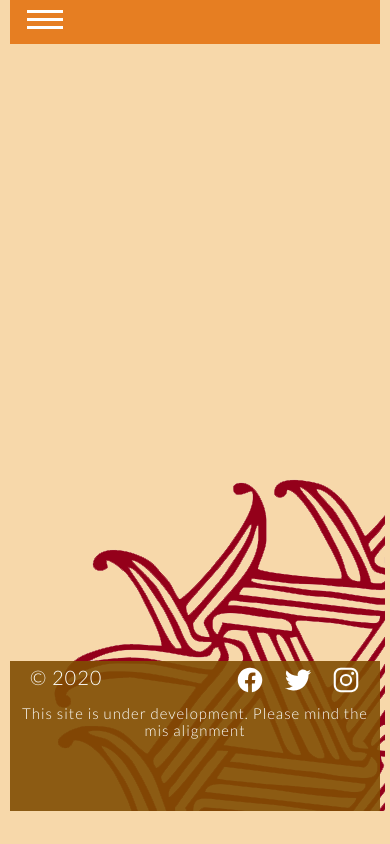
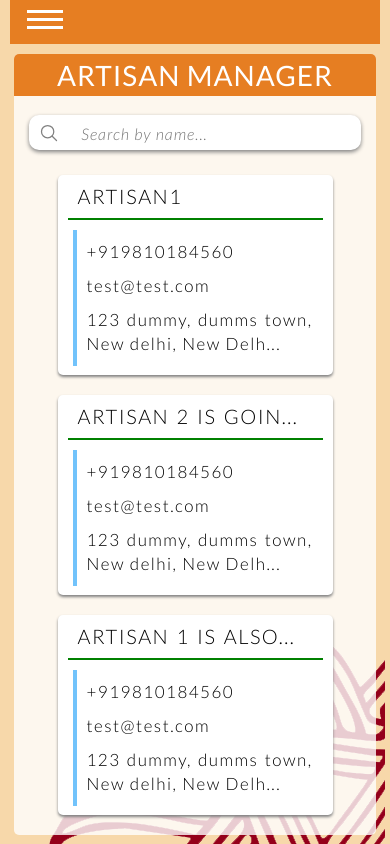
Before and after one commit to ayansasmal/dastkar, a React (Create React App) app in the folder WIP/dastkar-ui/: page /artisans in a window 390 px wide. Shown: the top 844 px of the page. Built offline with nearby package versions, Linux system fonts and the light colour scheme; what axios-mock-adapter would draw is missing.

Commit message:
Added Artisans page and modal

```diff
--- a/WIP/dastkar-ui/package.json
+++ b/WIP/dastkar-ui/package.json
@@ -5,7 +5,7 @@
   "dependencies": {
     "@testing-library/jest-dom": "^5.10.1",
     "@testing-library/react": "^10.3.0",
-    "@testing-library/user-event": "^12.0.3",
+    "@testing-library/user-event": "^12.0.6",
     "axios": "^0.19.2",
     "bootstrap": "^4.5.0",
     "import-lazy": "^4.0.0",
--- /dev/null
+++ b/WIP/dastkar-ui/src/components/Tiles/Tiles.js
@@ -0,0 +1,16 @@
+import React from "react";
+import classes from "./Tiles.module.css";
+import Tile from "../UI/Tile/Tile";
+
+const Tiles = (props) => {
+    const tileData = props.data.map((tile, index) => {
+        return <Tile key={index} {...tile} clicked={props.clicked}/>;
+    });
+  return (
+    <div className={classes.Tiles}>
+      {tileData}
+    </div>
+  );
+};
+
+export default Tiles;
--- /dev/null
+++ b/WIP/dastkar-ui/src/components/Tiles/Tiles.module.css
@@ -0,0 +1,9 @@
+.Tiles{
+    text-align: left;
+}
+
+@media (max-width: 770px) {
+    .Tiles{
+        text-align: center;
+    }
+}
--- /dev/null
+++ b/WIP/dastkar-ui/src/components/UI/Modal/Modal.js
@@ -0,0 +1,18 @@
+import React from "react";
+import classes from "./Modal.module.css";
+
+const Modal = (props) => {
+  return (
+    <React.Fragment>
+      <div className={classes.Modal} >
+        <button className="close-button" id="close-button" onClick={props.click}>
+          X
+        </button>
+        {props.children}
+      </div>
+      <div className={classes.ModalOverlay} id="modal-overlay"></div>
+    </React.Fragment>
+  );
+};
+
+export default Modal;
--- /dev/null
+++ b/WIP/dastkar-ui/src/components/UI/Modal/Modal.module.css
@@ -0,0 +1,38 @@
+.Modal {
+  /* This way it could be display flex or grid or whatever also. */
+  display: block;
+
+  /* Probably need media queries here */
+  width: 600px;
+  max-width: 100%;
+
+  height: 400px;
+  max-height: 100%;
+
+  position: fixed;
+
+  z-index: 100;
+
+  left: 50%;
+  top: 50%;
+
+  /* Use this for centering if unknown width/height */
+  transform: translate(-50%, -50%);
+
+  /* If known, negative margins are probably better (less chance of blurry text). */
+  /* margin: -200px 0 0 -200px; */
+
+  background: white;
+  box-shadow: 0 0 60px 10px rgba(0, 0, 0, 0.9);
+}
+
+.ModalOverlay {
+  position: fixed;
+  top: 0;
+  left: 0;
+  width: 100%;
+  height: 100%;
+  z-index: 50;
+
+  background: rgba(0, 0, 0, 0.6);
+}
--- /dev/null
+++ b/WIP/dastkar-ui/src/components/UI/Tile/Tile.js
@@ -0,0 +1,34 @@
+import React from "react";
+import classes from "./Tile.module.css";
+
+const Tile = (props) => {
+  const getAddress = (address) => {
+    if (address) {
+      return `${address.street}, ${address.locality}, ${address.city}, ${address.state}, ${address.zip}, ${address.country}`;
+    }
+    return undefined;
+  };
+
+  const minimizeText = (text, length) => {
+    if (text.length >= length) return `${text.substr(0, length - 3)}...`;
+    return text;
+  };
+
+  return (
+    <div className={classes.Tile} onClick={() => props.clicked(props.id)}>
+      <div className={classes.Header}>
+        <div className={classes.Title}>{minimizeText(props.title, 20)}</div>
+      </div>
+      <div className={classes.Details}>
+        <div className={classes.Detail}>{props.contactNo}</div>
+        <div className={classes.Detail}>{props.email}</div>
+        <div className={classes.Detail}>{`${minimizeText(
+          getAddress(props.address),
+          45
+        )}`}</div>
+      </div>
+    </div>
+  );
+};
+
+export default Tile;
--- /dev/null
+++ b/WIP/dastkar-ui/src/components/UI/Tile/Tile.module.css
@@ -0,0 +1,51 @@
+.Tile {
+  display: inline-block;
+  width: 275px;
+  height: 200px;
+  vertical-align: top;
+  margin: 10px;
+  padding: 10px;
+  border-radius: 5px;
+  box-shadow: 0px 2px 3px 0px grey;
+  background-color: white;
+}
+
+.Header {
+  padding: 0px;
+  margin-bottom: 10px;
+}
+
+.Title {
+  display: block;
+  word-wrap: break-word;
+  text-transform: uppercase;
+  width: 100%;
+  text-align: justify;
+  letter-spacing: 1.5px;
+  word-spacing: 2px;
+  margin: 0px 10px;
+}
+
+.Header:after {
+  display: block;
+  height: 2px;
+  background-color: green;
+  content: " ";
+  margin-top: 10px;
+}
+
+.Details {
+  border-left: 4px solid #72c3fb;
+  margin-left: 5px;
+  padding: 5px 0px;
+}
+
+.Detail {
+  padding: 5px 10px;
+  font-size: 85%;
+  line-height: 1.2rem;
+  text-align: justify;
+  letter-spacing: 1.5px;
+  word-wrap: break-word;
+  word-break: break-all;
+}
--- a/WIP/dastkar-ui/src/containers/Artisans/Artisans.js
+++ b/WIP/dastkar-ui/src/containers/Artisans/Artisans.js
@@ -1,8 +1,105 @@
-import React from "react";
+import React, { useState } from "react";
 import classes from "./Artisans.module.css";
+import Input from "../../components/UI/Input/Input";
+import Tiles from "../../components/Tiles/Tiles";
+import Modal from "../../components/UI/Modal/Modal";
 
 const Artisans = (props) => {
-  return <div className={classes.Artisans}></div>;
+  const artisans = [
+    {
+      id: "AA1",
+      title: "Artisan1",
+      address: {
+        street: "123 dummy",
+        locality: "dumms town",
+        city: "New delhi",
+        state: "New Delhi",
+        zip: "110049",
+        country: "India",
+      },
+      contactNo: "+919810184560",
+      email: "test@test.com",
+    },
+    {
+      id: "AA2",
+      title: "Artisan 2 is going to have fun",
+      address: {
+        street: "123 dummy",
+        locality: "dumms town",
+        city: "New delhi",
+        state: "New Delhi",
+        zip: "110049",
+        country: "India",
+      },
+      contactNo: "+919810184560",
+      email: "test@test.com",
+    },
+    {
+      id: "AA3",
+      title: "Artisan 1 is also there and will enjoy",
+      address: {
+        street: "123 dummy",
+        locality: "dumms town",
+        city: "New delhi",
+        state: "New Delhi",
+        zip: "110049",
+        country: "India",
+      },
+      contactNo: "+919810184560",
+      email: "test@test.com",
+    },
+  ];
+  const [displayModal, setDisplayModal] = useState(false);
+  const [selected, setSelectedArtisan] = useState({});
+
+  const exploreArtisan = (id) => {
+    const selectedArtisan = artisans.filter((value) => value.id === id)[0];
+    setSelectedArtisan(selectedArtisan);
+    setDisplayModal(true);
+  };
+
+  const toggleModal = () => {
+    setDisplayModal(!displayModal);
+  }
+
+  let modal = null;
+  if (displayModal) {
+    modal = (
+      <Modal click={toggleModal}>
+        <div>{JSON.stringify(selected)}</div>
+      </Modal>
+    );
+  }
+
+  return (
+    <React.Fragment>
+      <div className={classes.Artisans}>
+        <div className={classes.Header}>
+          <div className={classes.Title}>
+            <h3>Artisan Manager</h3>
+            <div className={classes.SearchLarge}>
+              <div className={classes.SearchIcon}>
+                <ion-icon name="search-outline"></ion-icon>
+              </div>
+              <div className={classes.SearchField}>
+                <Input type="text" placeholder="Search by name..." />
+              </div>
+            </div>
+          </div>
+        </div>
+        <div className={classes.SearchSmall}>
+          <div className={classes.SearchIcon}>
+            <ion-icon name="search-outline"></ion-icon>
+          </div>
+          <div className={classes.SearchField}>
+            <Input type="text" placeholder="Search by name..." />
+          </div>
+        </div>
+        <Tiles data={artisans} clicked={exploreArtisan} />
+      </div>
+      {modal}
+    </React.Fragment>
+  );
 };
 
 export default Artisans;
--- a/WIP/dastkar-ui/src/containers/Artisans/Artisans.module.css
+++ b/WIP/dastkar-ui/src/containers/Artisans/Artisans.module.css
@@ -0,0 +1,103 @@
+.Artisans {
+  display: block;
+  margin: 20px 40px;
+  background-color: rgb(255, 255, 255, 0.8);
+  padding: 5px 10px;
+  border-radius: 5px;
+}
+
+.Header {
+  display: inline-block;
+  width: 100%;
+  margin: 10px;
+}
+
+.Header:after {
+  display: block;
+  height: 2px;
+  background-color: #f7d8aa;
+  content: " ";
+  margin: 45px 0px 0px 0px;
+}
+
+.Title {
+  display: inline;
+}
+
+.Title h3 {
+  float: left;
+  font-weight: 300;
+  font-size: 140%;
+  text-transform: uppercase;
+}
+
+.SearchLarge {
+  float: right;
+  display: block;
+  border-radius: 10px;
+  padding-left: 10px;
+  margin-right: 20px;
+  width: 250px;
+  background-color: white;
+}
+
+.SearchSmall {
+  display: none;
+  border-radius: 10px;
+  padding-left: 10px;
+  padding-bottom: 3px;
+  margin: 10px 22px;
+  width: 280px;
+  background-color: white;
+}
+
+.SearchIcon {
+  display: inline-block;
+  margin-top: 8px;
+  color: grey;
+}
+
+.SearchField {
+  width: 90%;
+  float: right;
+}
+
+@media (max-width: 770px) {
+  .Artisans {
+    margin: 10px 4px;
+    padding: 0px;
+    padding-bottom: 10px;
+  }
+
+  .Header {
+    border-top-left-radius: 5px;
+    border-top-right-radius: 5px;
+    margin: 0px;
+    width: 100%;
+    text-align: center;
+    align-content: center;
+    background-color: #e67e22;
+    padding: 5px 10px;
+  }
+
+  .Header h3 {
+    display: inline-block;
+    color: white;
+    font-weight: 400;
+    width: 100%;
+  }
+
+  .Header:after {
+    display: none;
+  }
+
+  .SearchSmall {
+    display: block;
+    box-shadow: 0px 2px 4px 0px grey;
+    margin: 15px;
+    width: unset;
+  }
+  .SearchLarge {
+    display: none;
+  }
+}
```
Also changed, not shown: 1 other file (tests, documents, lock files or other folders).
